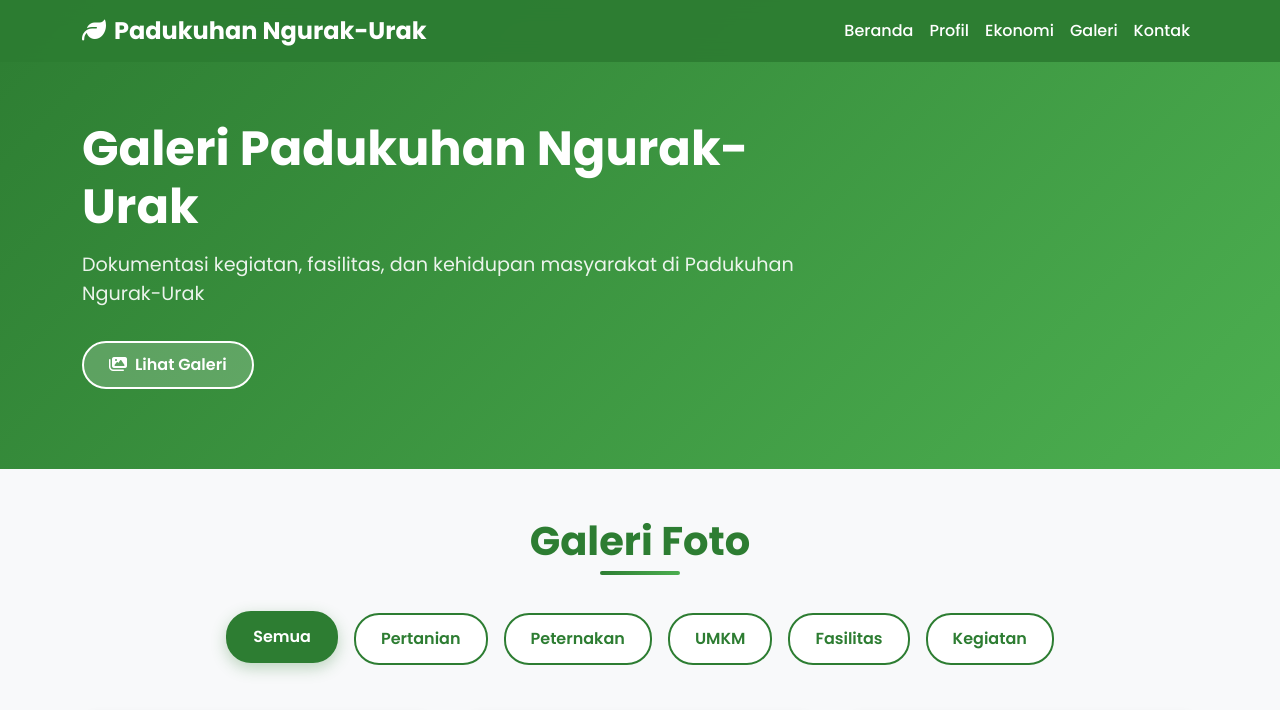
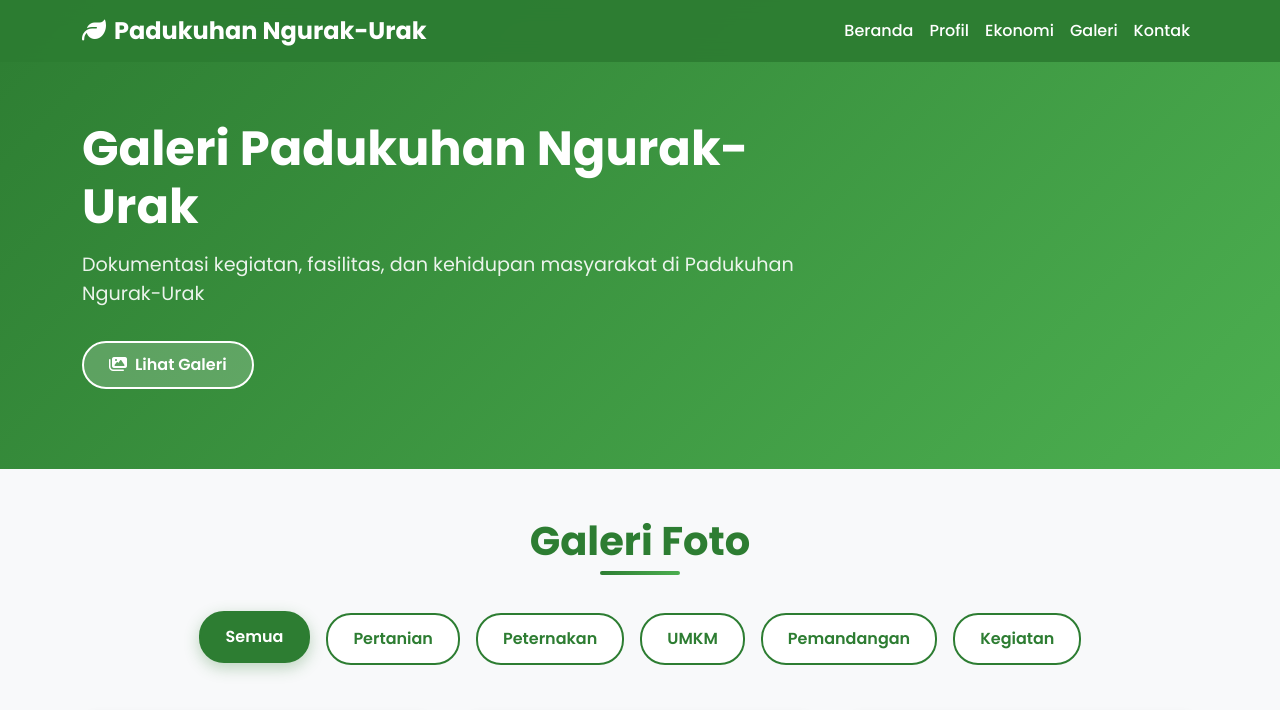
Before and after one commit to ngurakurak/ngurak-urak-profile, a plain HTML site: page galeri.html in a window 1280 px wide. Shown: the top 710 px of the page. Drawn offline with nearby package versions, Linux system fonts and the light colour scheme.

Commit message:
Update galeri.html

```diff
--- a/galeri.html
+++ b/galeri.html
@@ -70,7 +70,7 @@
         <button class="category-btn" data-category="pertanian">Pertanian</button>
         <button class="category-btn" data-category="peternakan">Peternakan</button>
         <button class="category-btn" data-category="umkm">UMKM</button>
-        <button class="category-btn" data-category="fasilitas">Fasilitas</button>
+        <button class="category-btn" data-category="pemandangan">Pemandangan</button>
         <button class="category-btn" data-category="kegiatan">Kegiatan</button>
       </div>
 
```
